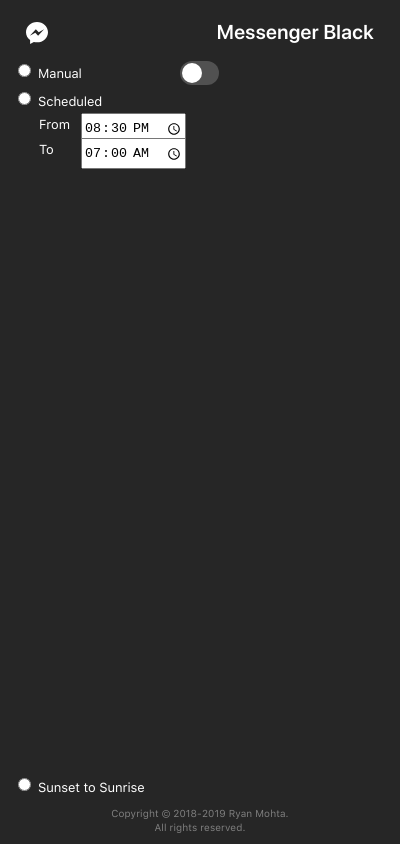
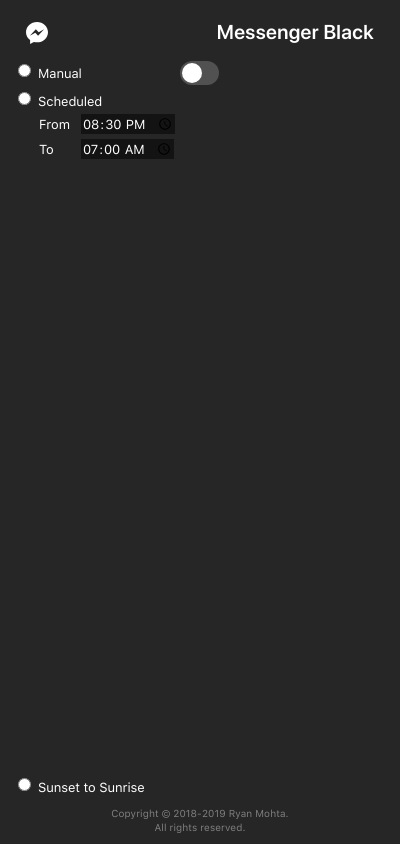
Before and after one commit to ryanmohta/messengerblack-chrome, a browser extension: page popup/popup.html in a window 400 px wide. Drawn offline with Linux system fonts and the light colour scheme.

Commit message:
Popup improvements

```diff
--- a/popup/popup.css
+++ b/popup/popup.css
@@ -144,10 +144,15 @@
 
 .time-picker {
   position: absolute;
-  width: 100px;
-  height: 27px;
   left: 42px;
-  top: -2px;
+  top: -1px;
+
+  background-color: rgba(0, 0, 0, 0.5);
+  border: none;
+  color: white;
+  font-family: "SF Pro Text", Helvetica, sans-serif;
+  font-size: 13px;
+  letter-spacing: -0.006em;
 }
 
 #sunset-sunrise-div {
```
